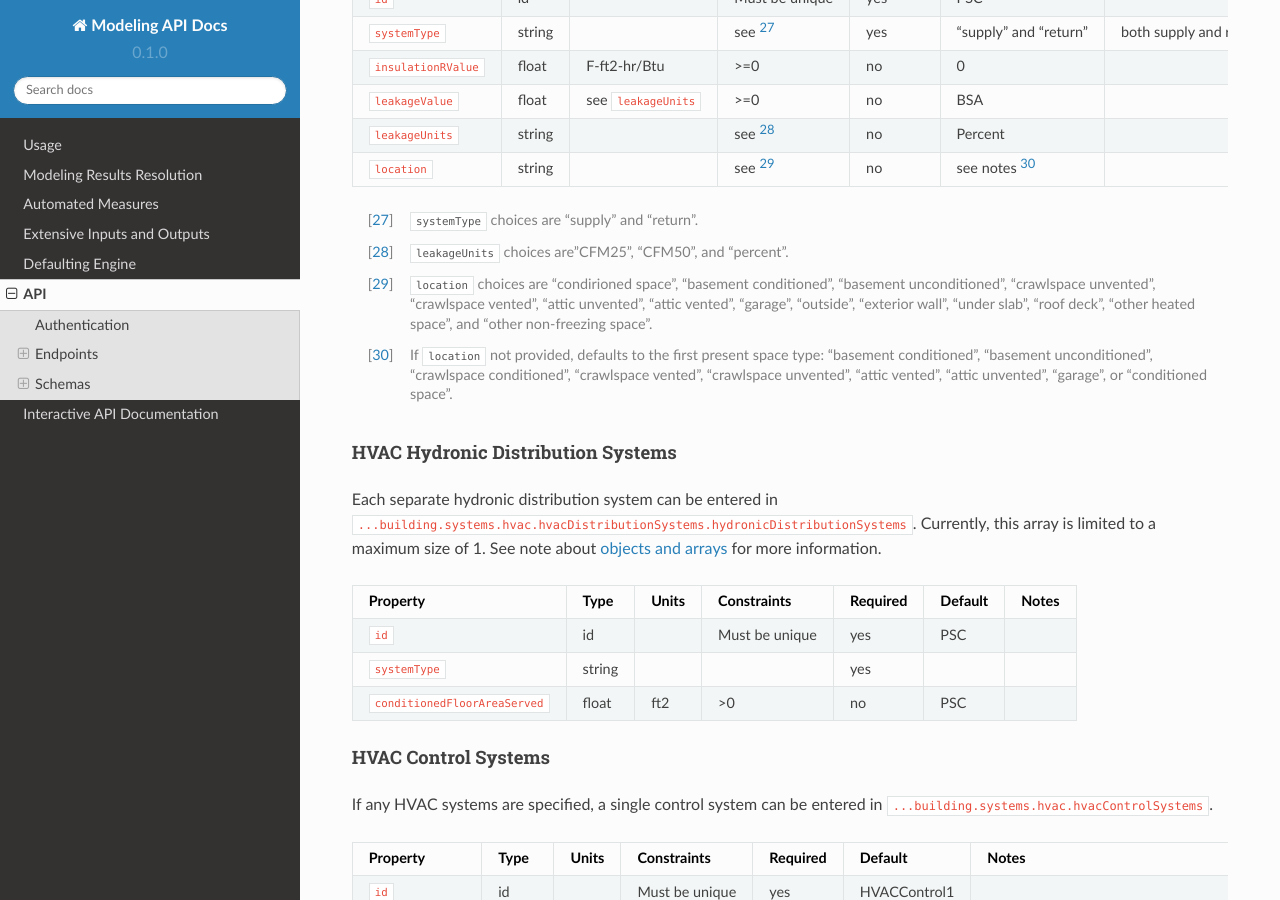
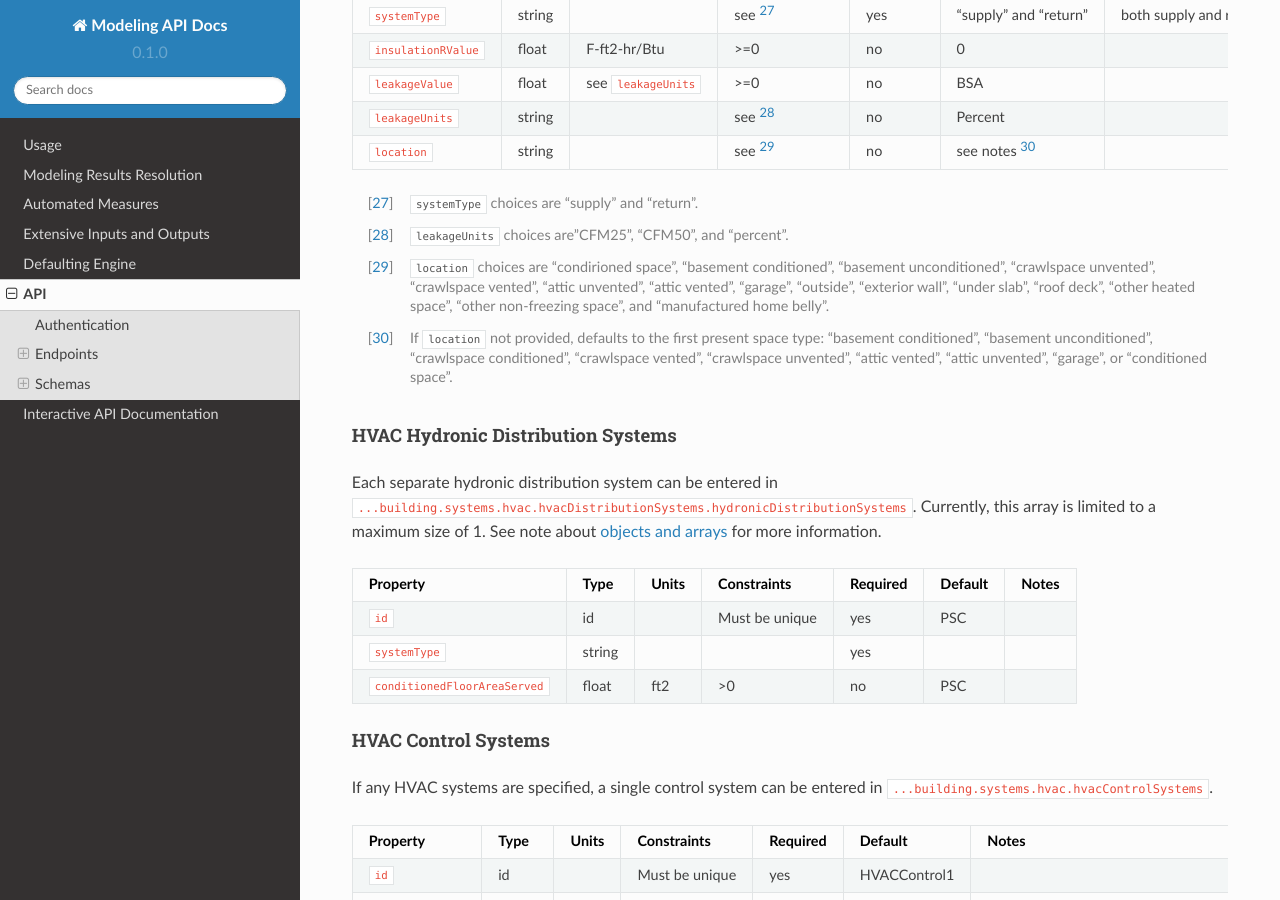
Before and after one commit to RadiantLabs/modeling-api-docs, a Sphinx documentation site: the page built from docs/source/api.rst, in a window 1280 px wide and 900 px high, scrolled down 10697 px. Built offline with Sphinx 7.4.7 and the Read the Docs theme 2.0.0, drawn with Linux system fonts in a browser that asks for light colours; some of the changed text lies outside the part shown.

Commit message:
Add support for SEER2, HSPF2, manufactured home belly

```diff
--- a/docs/source/api.rst
+++ b/docs/source/api.rst
@@ -475,7 +475,7 @@ Property                           Type     Units                       Constrai
 
 .. [#] ``systemType`` choices are "supply" and "return".
 .. [#] ``leakageUnits`` choices are"CFM25", "CFM50", and "percent".
-.. [#] ``location`` choices are "condirioned space", "basement conditioned", "basement unconditioned", "crawlspace unvented", "crawlspace vented", "attic unvented", "attic vented", "garage", "outside", "exterior wall", "under slab", "roof deck", "other heated space", and "other non-freezing space".
+.. [#] ``location`` choices are "condirioned space", "basement conditioned", "basement unconditioned", "crawlspace unvented", "crawlspace vented", "attic unvented", "attic vented", "garage", "outside", "exterior wall", "under slab", "roof deck", "other heated space", "other non-freezing space", and "manufactured home belly".
 .. [#] If ``location`` not provided, defaults to the first present space type: "basement conditioned", "basement unconditioned", "crawlspace conditioned", "crawlspace vented", "crawlspace unvented", "attic vented", "attic unvented", "garage", or "conditioned space".
 
 HVAC Hydronic Distribution Systems
```
Also changed, not shown: other parts of docs/source/api.rst (+5 -5 lines).
